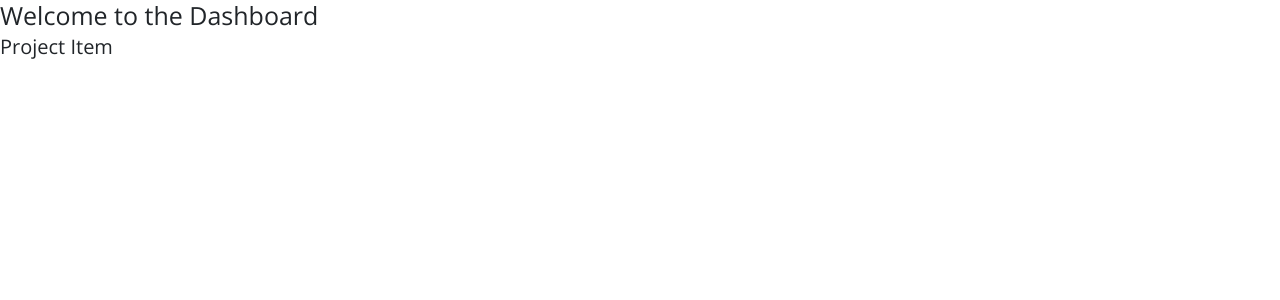
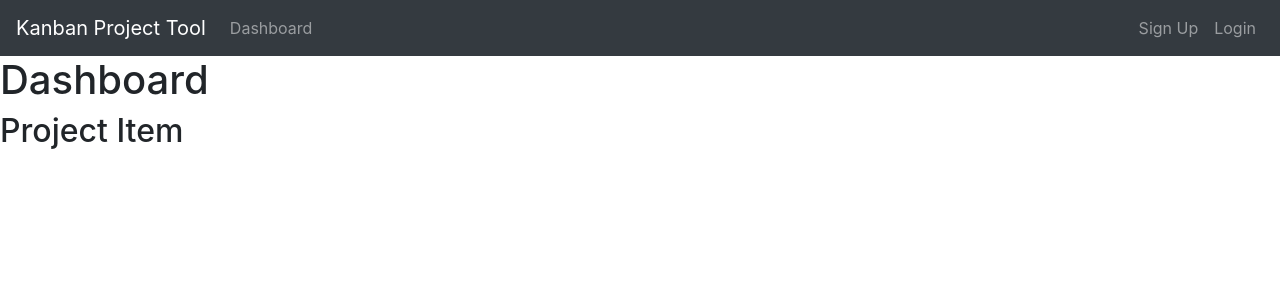
Before and after one commit to nursh/Project-Management-tool, a React (Create React App) app in the folder frontend/: page /dashboard in a window 1280 px wide. Shown: the top 300 px of the page. Built offline with nearby package versions, Linux system fonts and the light colour scheme.

Commit message:
Added Header code to project and refactored App.js to components

```diff
--- a/frontend/package.json
+++ b/frontend/package.json
@@ -3,7 +3,6 @@
   "version": "0.1.0",
   "private": true,
   "dependencies": {
-    "node-sass": "^4.12.0",
     "react": "^16.8.6",
     "react-bootstrap": "^1.0.0-beta.8",
     "react-dom": "^16.8.6",
--- a/frontend/public/index.html
+++ b/frontend/public/index.html
@@ -16,10 +16,6 @@
       integrity="sha384-ggOyR0iXCbMQv3Xipma34MD+dH/1fQ784/j6cY/iJTQUOhcWr7x9JvoRxT2MZw1T"
       crossorigin="anonymous"
     />
-    <link
-      href="https://fonts.googleapis.com/css?family=Open+Sans:400,600,700&display=swap"
-      rel="stylesheet"
-    />
     <!--
       Notice the use of %PUBLIC_URL% in the tags above.
       It will be replaced with the URL of the `public` folder during the build.
@@ -29,7 +25,7 @@
       work correctly both with client-side routing and a non-root public URL.
       Learn how to configure a non-root public URL by running `npm run build`.
     -->
-    <title>React App</title>
+    <title>Kanban Project Tool</title>
   </head>
   <body>
     <noscript>You need to enable JavaScript to run this app.</noscript>
--- a/frontend/src/App.js
+++ b/frontend/src/components/App.js
@@ -1,10 +1,12 @@
 import React from 'react';
-import Dashboard from './components/Dashboard';
+import Dashboard from './Dashboard';
+import Header from "./Layout/Header";
 
 
 function App() {
   return (
     <div>
+      <Header />
       <Dashboard />
     </div>
   );
--- a/frontend/src/components/Dashboard.js
+++ b/frontend/src/components/Dashboard.js
@@ -1,12 +1,14 @@
 import React, { Component } from "react";
 
+
 import ProjectItem from "./Project/ProjectItem";
+
 
 export default class Dashboard extends Component {
   render() {
     return (
       <div>
-        <h1>Welcome to the Dashboard</h1>
+        <h1>Dashboard</h1>
         <ProjectItem />
       </div>
     );
--- a/frontend/src/components/Layout/Header.js
+++ b/frontend/src/components/Layout/Header.js
@@ -1,11 +1,24 @@
-import React, { Component } from 'react'
+import React, { Component } from 'react';
+import Navbar from 'react-bootstrap/Navbar'
+import Nav from 'react-bootstrap/Nav';
+
 
 class Header extends Component {
   render() {
     return (
-      <div>
-        <h1>Header</h1>
-      </div>
+      <Navbar bg="dark" variant="dark">
+        <Navbar.Brand>Kanban Project Tool</Navbar.Brand>
+        <Navbar.Toggle aria-controls="header" />
+        <Navbar.Collapse id="header">
+          <Nav className="mr-auto">
+            <Nav.Link>Dashboard</Nav.Link>
+          </Nav>
+          <Nav>
+            <Nav.Link>Sign Up</Nav.Link>
+            <Nav.Link>Login</Nav.Link>
+          </Nav>
+        </Navbar.Collapse>
+      </Navbar>
     )
   }
 }
--- a/frontend/src/index.js
+++ b/frontend/src/index.js
@@ -1,7 +1,6 @@
 import React from "react";
 import ReactDOM from "react-dom";
-import App from "./App";
-import "./sass/main.scss";
+import App from "./components/App";
 import * as serviceWorker from "./serviceWorker";
 
 ReactDOM.render(<App />, document.getElementById("root"));
--- a/frontend/src/sass/base/_reset.scss
+++ /dev/null
@@ -1,23 +0,0 @@
-*,
-*::before,
-*::after {
-  margin: 0;
-  padding: 0;
-  box-sizing: inherit;
-}
-
-html {
-  box-sizing: border-box;
-  font-size: 62.5%;
-}
-
-body {
-  line-height: 1.6;
-  font-family: "Open Sans", sans-serif;
-}
-
-a,
-a:link,
-a:visited {
-  text-decoration: none;
-}
--- a/frontend/src/sass/main.scss
+++ /dev/null
@@ -1 +0,0 @@
-@import "base/reset";
```
Also changed, not shown: 2 other files (tests, documents, lock files or other folders).
